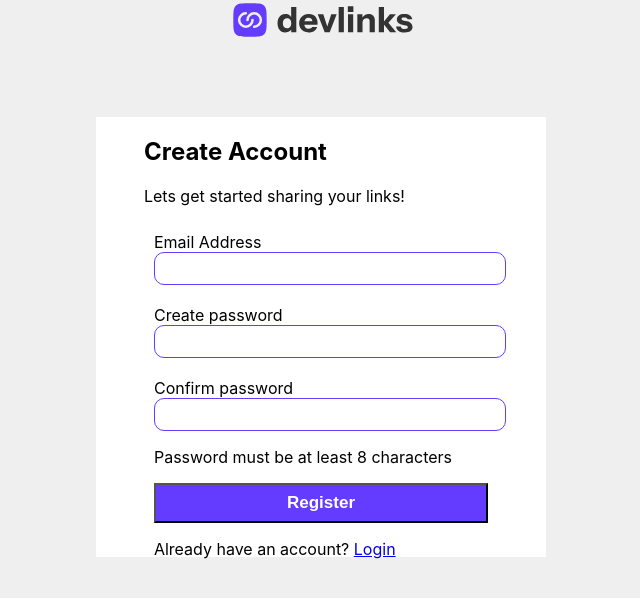
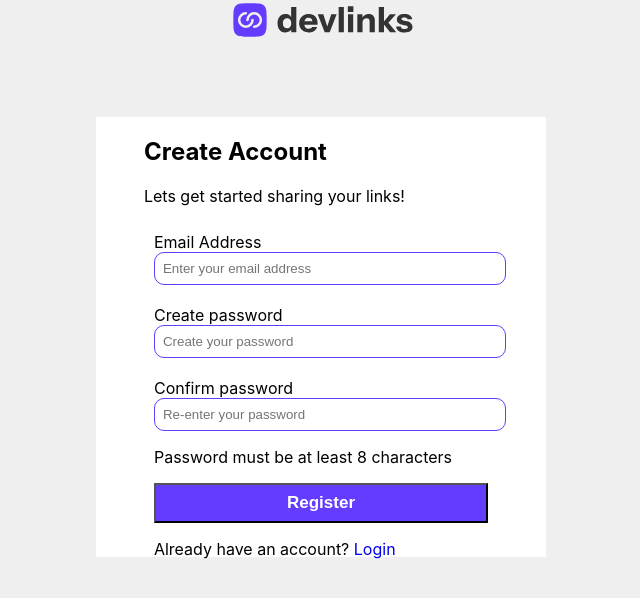
Before and after one commit to Keon24/link-app-frontend, a React (Create React App) app: page /register in a window 1280 px wide. Shown: the top 598 px of the page, without its empty margins (319-959 px from the left). Built offline with nearby package versions, Linux system fonts and the light colour scheme.

Commit message:
added placeholders

```diff
--- a/src/pages/RegisterPage.jsx
+++ b/src/pages/RegisterPage.jsx
@@ -17,6 +17,7 @@ const RegisterPage = () => {
         <input
         type= "reg-text"
         id="reg-email"
+        placeholder="Enter your email address"
 
         />
       </div>
@@ -25,6 +26,7 @@ const RegisterPage = () => {
         <input
         type="reg-text"
         id="reg-password"
+        placeholder="Create your password"
         />
       </div>
       <div className="reg-form-group">
@@ -32,6 +34,7 @@ const RegisterPage = () => {
         <input
         type="reg-text"
         id="reg-confirm-password"
+        placeholder="Re-enter your password"
 
         />
         <p>Password must be at least 8 characters</p>
--- a/src/pages/loginpage.css
+++ b/src/pages/loginpage.css
@@ -53,13 +53,15 @@ input[type="password"] {
 
 .login-button {
     width: 100%;
+    height:40px;
+    font-size: 17px;
     padding: 10px;
     margin-top: 22px;
     border-radius: 5px;
     border: none;
     background-color: #633cff;
     color: #fff;
-    font-weight: 600;
+    font-weight: 700;
     text-decoration: none;
 }
 
--- a/src/pages/registerpage.css
+++ b/src/pages/registerpage.css
@@ -40,3 +40,7 @@ input[type="reg-text"] {
     background-color:#633cff;
     color:#fff
 }
+
+.reg-container a {
+    text-decoration: none;
+}
```
